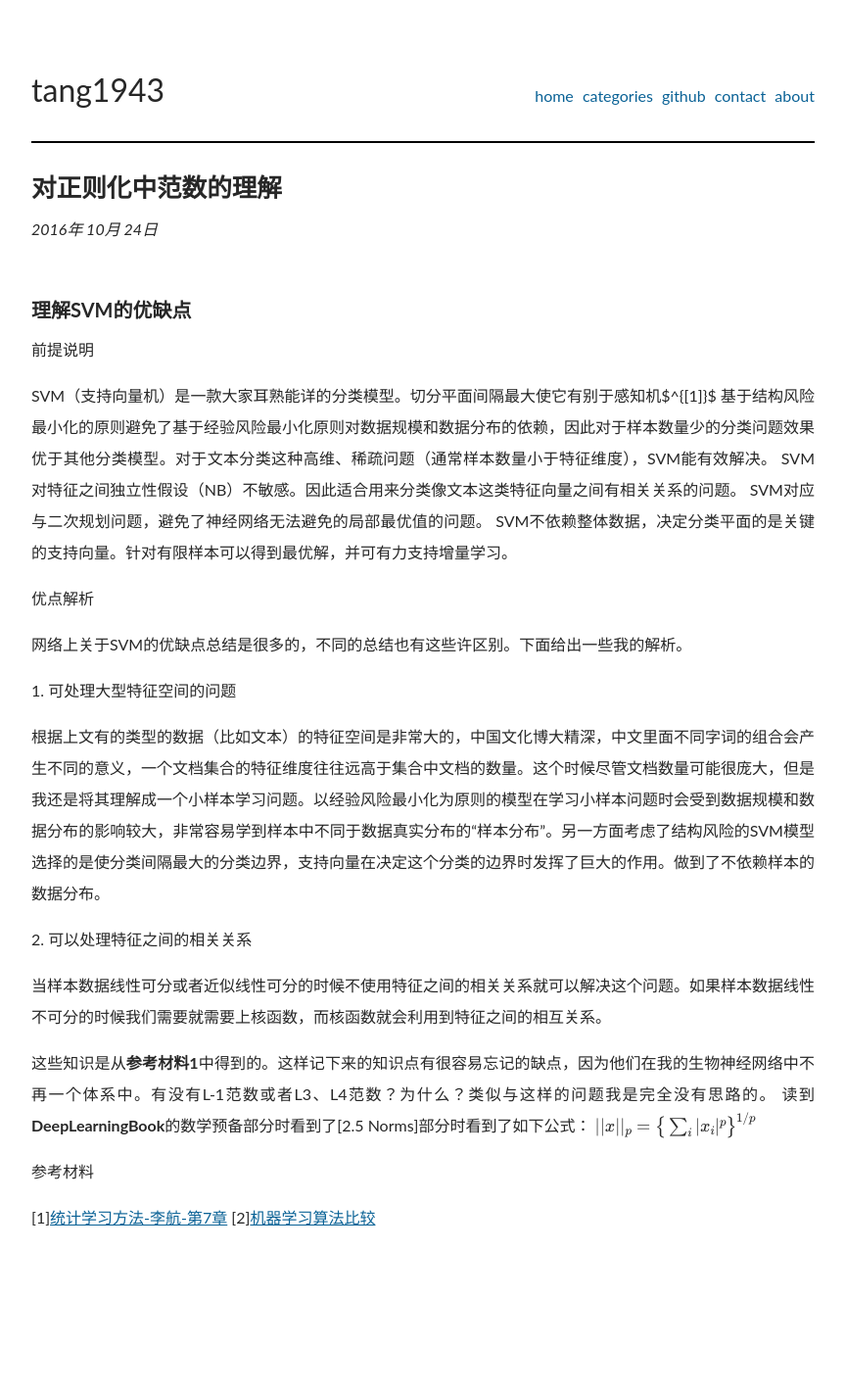
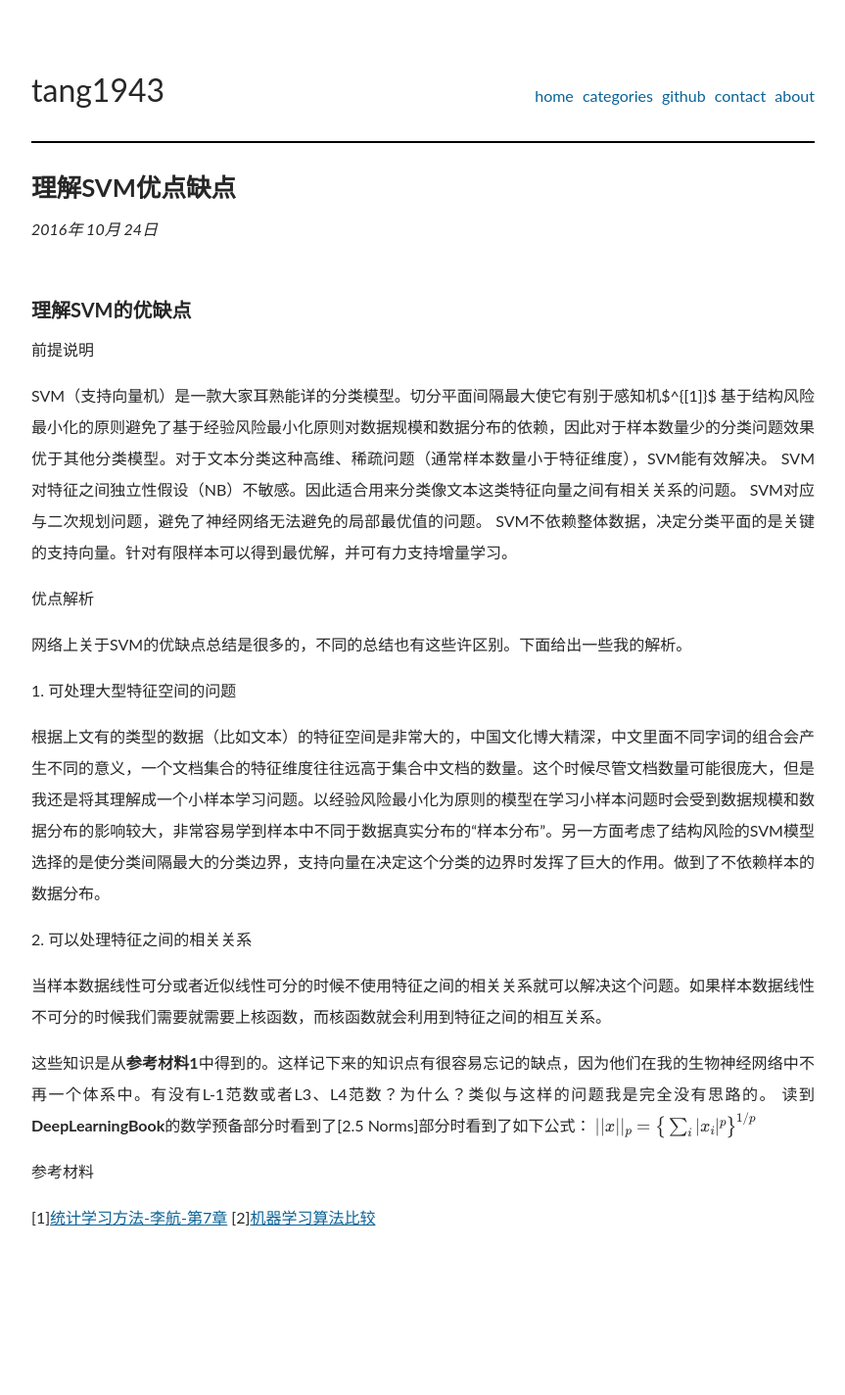
Before and after one commit to tang1943/tang1943.github.io, a Jekyll site: the page built from _blog_posts/svm-advantage-and-disadvantage.md, in a window 1280 px wide. Shown: the whole page at 98% size, without its empty margins (208-1071 px from the left). Built offline with Jekyll 4.4.1, drawn with Linux system fonts in a browser that asks for light colours; formulas are drawn with MathJax 3; comment, search, counter and statistics services are not loaded.

Commit message:
update svm advantage and disadvantage

```diff
--- a/_blog_posts/svm-advantages-and-disadvantage.md
+++ b/_blog_posts/svm-advantage-and-disadvantage.md
@@ -1,5 +1,5 @@
 ---
-title: 对正则化中范数的理解
+title: 理解SVM优点缺点
 date: 2016-10-24
 layout: post
 comments: true
```
